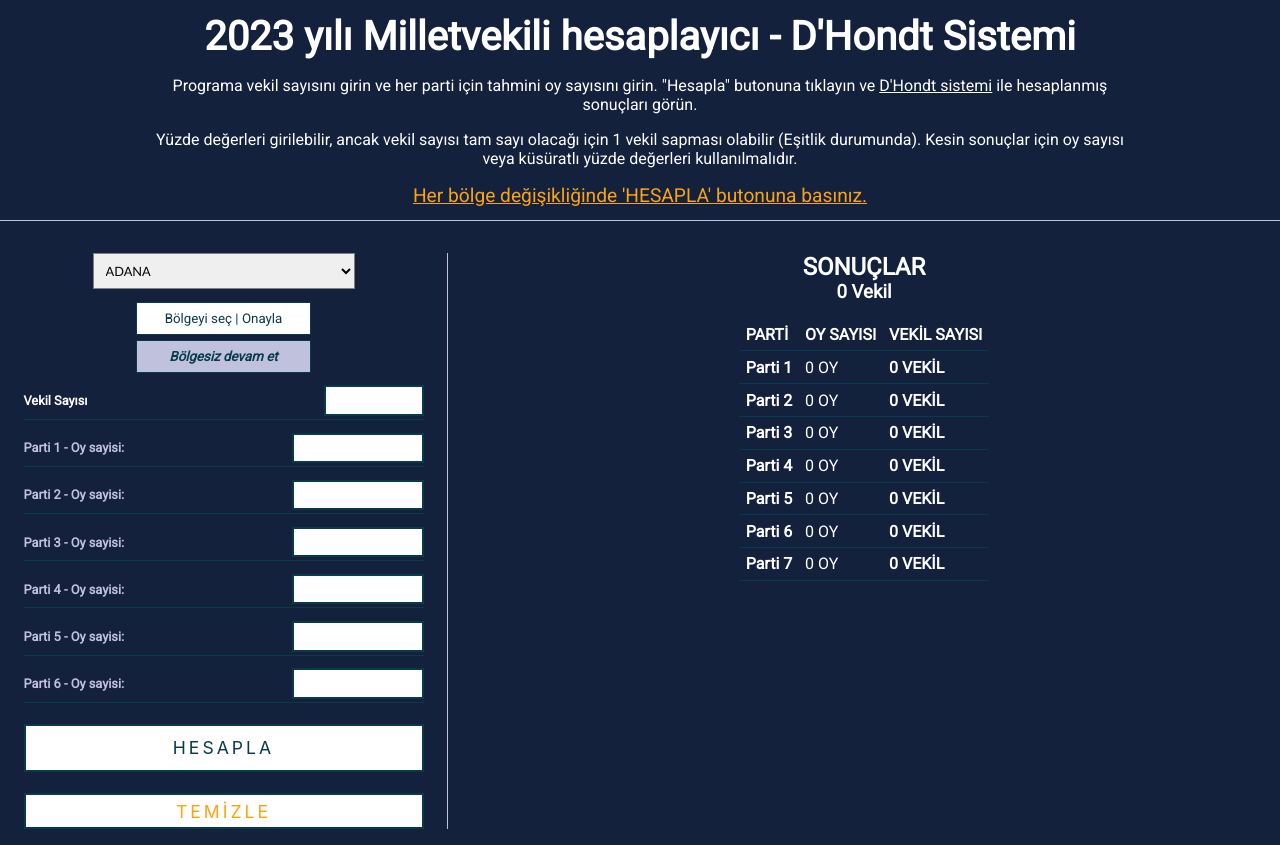
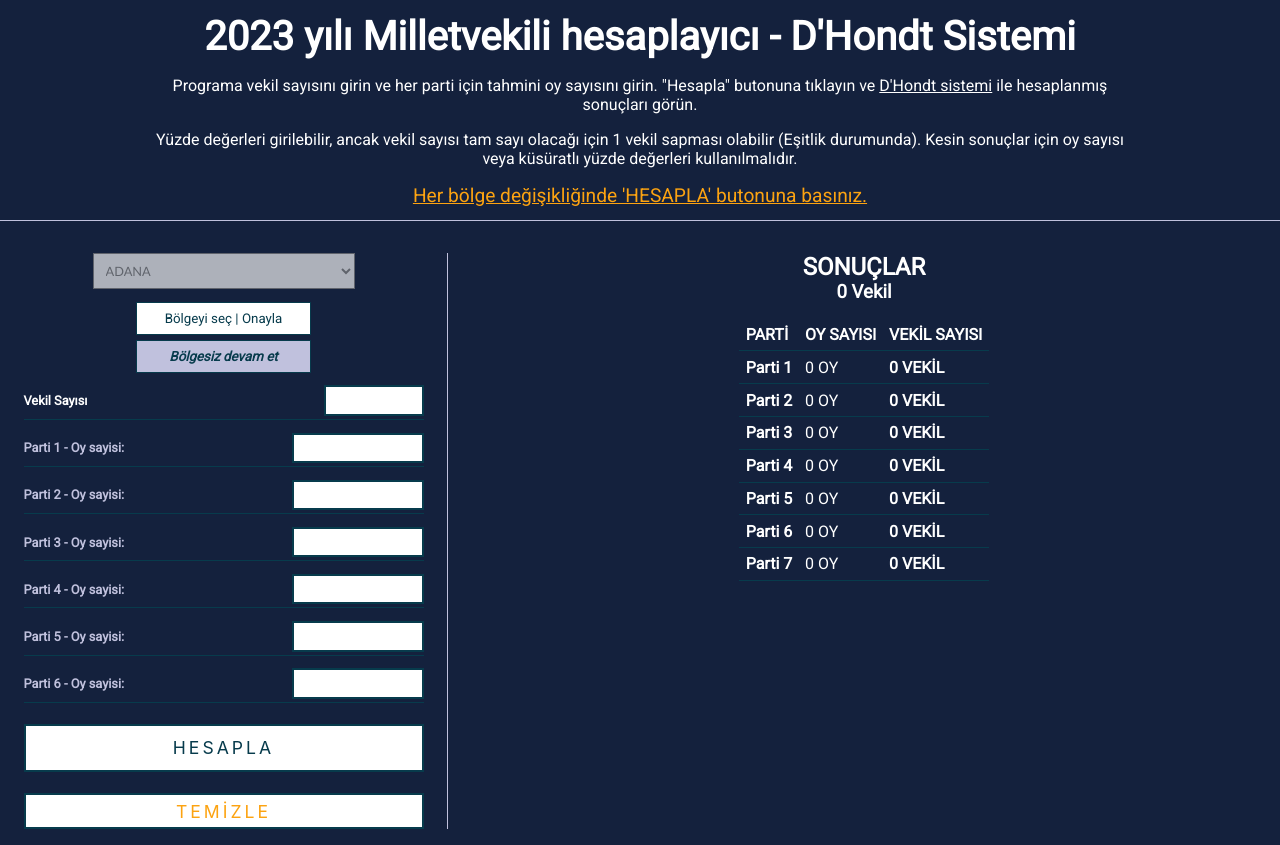
Before and after one commit to berkaysson/dhondt-system-calculator, a React (Create React App) app: page / in a window 1280 px wide. Built offline with nearby package versions, Linux system fonts and the light colour scheme.

Commit message:
Disable Select if selectDistrict is not active

```diff
--- a/src/Components/DistrictSelectionForm.js
+++ b/src/Components/DistrictSelectionForm.js
@@ -17,7 +17,6 @@ const Select = styled.select`
 
   &.active {
     font-weight: bold;
-    background-color: var(--light-alt-color);
     font-style: oblique;
   }
 `;
@@ -77,6 +76,7 @@ const DistrictSelectionForm = ({ onDistrictSelection, isDistrictSelected }) => {
         className={selectDistrict}
         id="districtSelection"
         onChange={() => onDistrictSelection(true)}
+        disabled={selectDistrict === "active" ? false:true}
       >
         {districtNames.map((name) => (
           <option key={name} value={name}>
```
